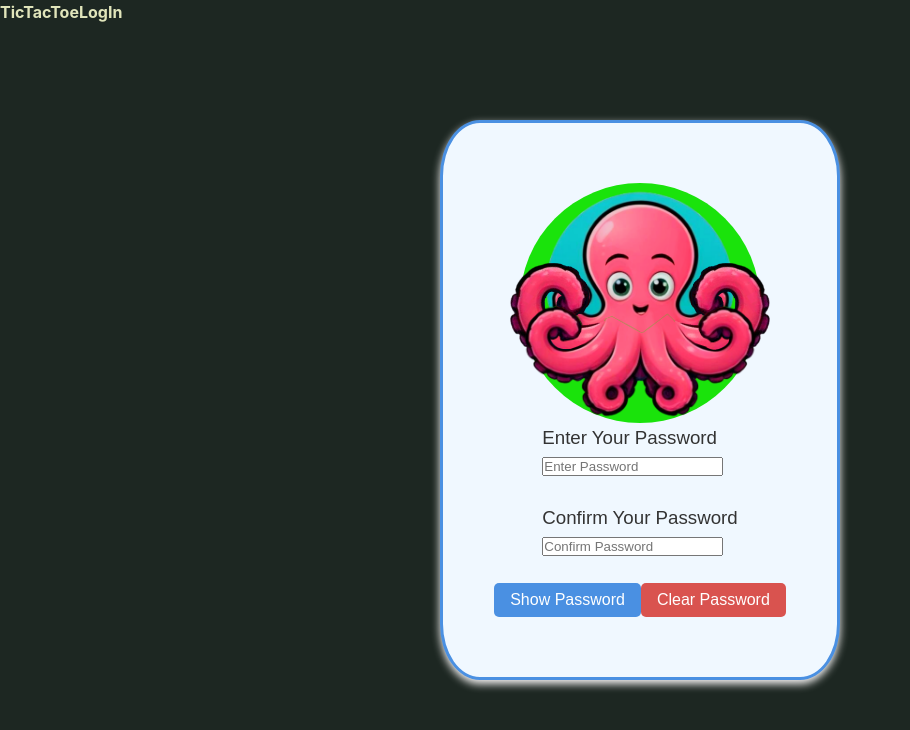
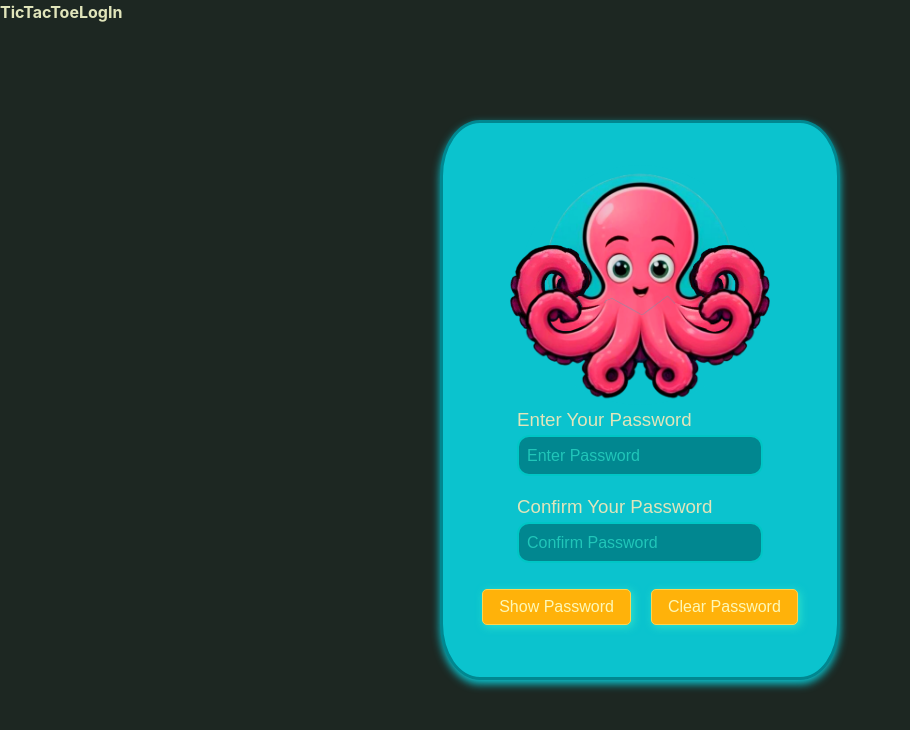
Before and after one commit to DavidRiusB/Portafolio, a React (Vite) app in the folder my-mini-projects/: page /LogIn in a window 1280 px wide. Shown: the top 730 px of the page, without its empty margins (0-910 px from the left). Built offline with nearby package versions, Linux system fonts and the light colour scheme.

Commit message:
add form styles

```diff
--- a/my-mini-projects/src/components/LogIn/PasswordChecker.css
+++ b/my-mini-projects/src/components/LogIn/PasswordChecker.css
@@ -1,4 +1,21 @@
 /* Layout centering and styling */
+:root {
+  /* Primary Colors */
+  --main-color: rgb(1, 196, 192);
+  --secondary-color: rgb(11,195,206);
+  --tertiary-color: rgb(47, 225, 203);
+  --bg-color: rgb(1, 135, 144);
+  --contrast:rgb(255,211,88)
+
+  /* Highlight Colors */
+  --highlight-color: rgb(89, 232, 228);
+
+  /* Button Styles */
+  --button-bg-color: rgb(255, 178, 10);
+  --button-font-color: rgb(253, 248, 184);
+  --button-hover: rgb(84, 25, 118);
+}
+
 .layout {
   display: flex;
   flex-direction: column;
@@ -6,16 +23,17 @@
   justify-content: center;
   height: 35rem;
   width: 25rem;
-  background-color: #f0f8ff;
-  color: #333;
+  background-color: var(--secondary-color);
+  color: var(--contrast);
   position: absolute;
   top: 50%;
   left: 50%;
   transform: translate(-50%, -50%);
   border-radius: 10%;
-  border: 3px solid #4a90e2;
-  box-shadow: 0 4px 8px rgb(248, 246, 246);
+  border: 3px solid var(--bg-color);
+  box-shadow: 0 4px 8px var(--secondary-color);
   padding: 1.5rem;
+  font-family: "Poppins", sans-serif;
 }
 
 /* Character container */
@@ -23,7 +41,7 @@
   position: relative;
   height: 15rem;
   width: 15rem;
-  background-color: rgb(26, 227, 11);
+  background-color: var(--secondary-color );
   border-radius: 50%; /* Perfect circle */
   overflow: visible;
   display: flex;
@@ -66,13 +84,15 @@
 }
 
 .tentacle-state-half-cover-left {
+  top: 65px;
   left: 30px;
-  transform: rotate(20deg);
+  transform: rotate(30deg);
 }
 
 .tentacle-state-half-cover-right {
+  top:65px;
   right: 30px;
-  transform: rotate(-20deg) scaleX(-1);
+  transform: rotate(-30deg) scaleX(-1);
 }
 
 /* Eye and pupil containers */
@@ -156,8 +176,33 @@
   width: 100%;
 }
 
-.input-group {
-  margin-bottom: 1.5rem;
+/* Form Input Styles */
+.input-group input {
+  width: 100%;
+  padding: 0.5rem;
+  margin-bottom: 1rem;
+  border-radius: 12px;
+  border: 2px solid #00c6c6;
+  background-color: var(--bg-color);
+  font-size: 1.1rem;
+  color: var(--tertiary-color);
+  outline: none;
+  font-family: "Poppins", sans-serif;
+}
+
+.input-group input::placeholder {
+  margin-top: 10px;
+  display: flex;
+  justify-content: center;
+  align-items: center;
+  color: var(--tertiary-color); /* Adjusted color to match the design */
+  font-size: 1rem;
+  font-family: "Poppins", sans-serif;
+  opacity: 0.7;
+}
+
+.input-group input:focus {
+  border-color: var(--tertiary-color);
 }
 
 .button-group {
@@ -166,23 +211,20 @@
 }
 
 .btn {
+  margin: 10px;
   padding: 0.5rem 1rem;
-  background-color: #4a90e2;
-  color: white;
-  border: none;
+  background-color: var(--button-bg-color);
+  color: var(--button-font-color);
+  border: 1px solid rgb(255, 212, 81);
   border-radius: 5px;
+  box-shadow: 2px 2px 8px var(--tertiary-color);
   cursor: pointer;
   font-size: 1rem;
-}
-
-.clear-btn {
-  background-color: #d9534f;
+  font-family: 'Poppins', sans-serif;
+  transition: background-color 0.3s ease, transform 0.3s ease;
 }
 
 .btn:hover {
-  background-color: #357abd;
+  background-color: #ffa022;
+  transform: translateY(-3px);
 }
-
-.clear-btn:hover {
-  background-color: #c9302c;
-}
```
